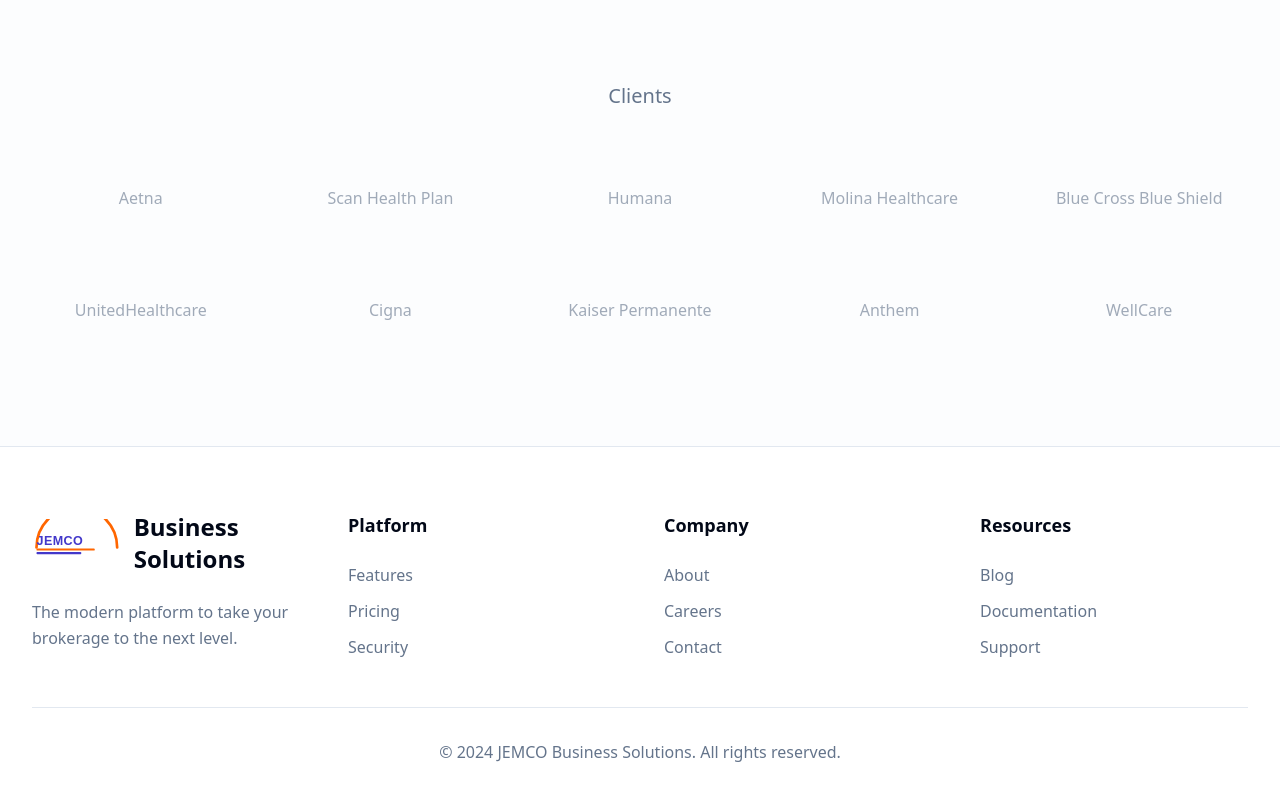
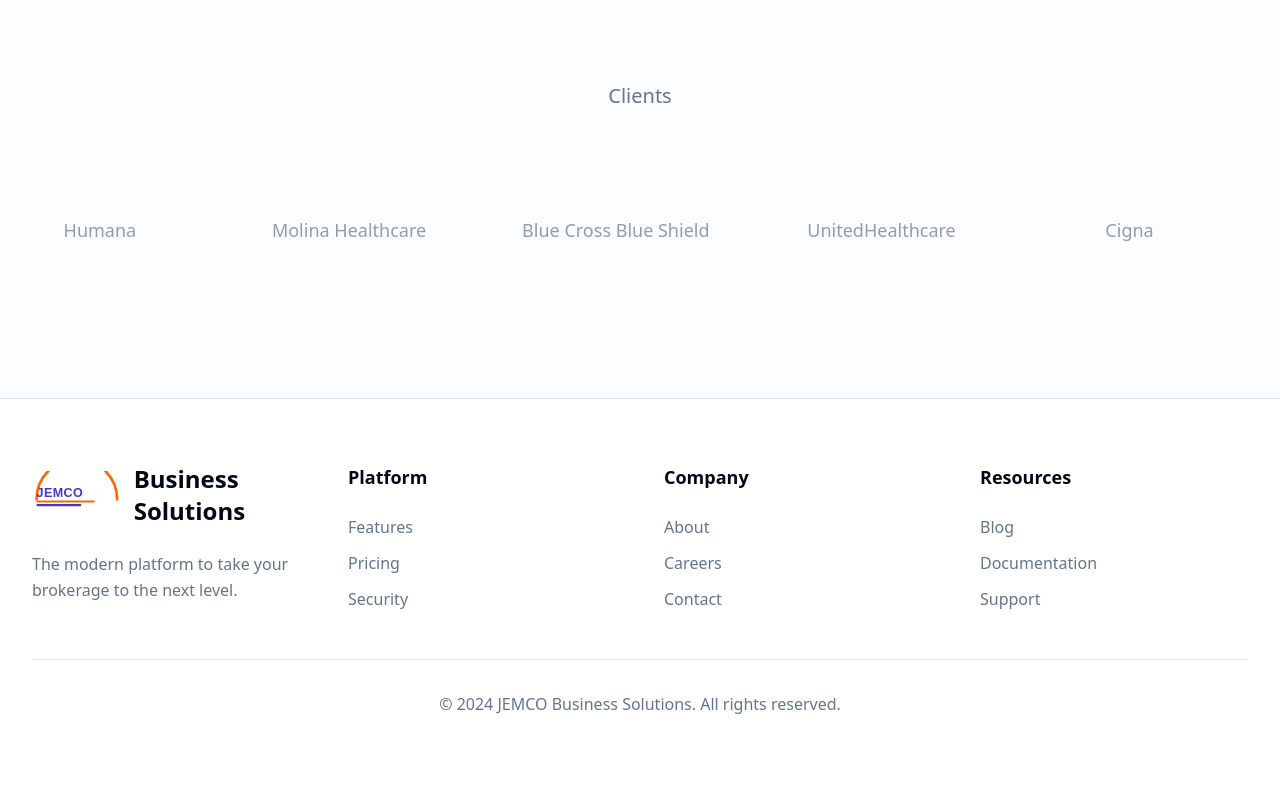
Before and after one commit to miraflorastudio/jemco-business-solutions, a React (Vite) app: page / in a window 1280 px wide. Shown: the part 3171-3971 px from the top of the page. Built offline with nearby package versions, Linux system fonts and the light colour scheme.

Commit message:
Add infinite slider component

```diff
--- a/package.json
+++ b/package.json
@@ -45,6 +45,7 @@
     "cmdk": "^1.1.1",
     "date-fns": "^3.6.0",
     "embla-carousel-react": "^8.6.0",
+    "framer-motion": "^12.23.12",
     "input-otp": "^1.4.2",
     "lucide-react": "^0.462.0",
     "next-themes": "^0.3.0",
@@ -54,6 +55,7 @@
     "react-hook-form": "^7.61.1",
     "react-resizable-panels": "^2.1.9",
     "react-router-dom": "^6.30.1",
+    "react-use-measure": "^2.1.7",
     "recharts": "^2.15.4",
     "sonner": "^1.7.4",
     "tailwind-merge": "^2.6.0",
--- a/src/components/StatsSection.tsx
+++ b/src/components/StatsSection.tsx
@@ -1,3 +1,5 @@
+import { InfiniteSlider } from "@/components/ui/infinite-slider";
+
 const StatsSection = () => {
   const stats = [
     {
@@ -45,15 +47,15 @@ const StatsSection = () => {
 
         <div className="space-y-12">
           <h3 className="text-xl font-medium text-center text-muted-foreground">Clients</h3>
-          <div className="grid grid-cols-2 md:grid-cols-5 gap-8 items-center">
+          <InfiniteSlider gap={48} duration={30} className="py-8">
             {carriers.map((carrier, index) => (
-              <div key={index} className="flex items-center justify-center h-20 p-4">
-                <div className="text-base font-medium text-muted-foreground text-center opacity-60 hover:opacity-100 transition-opacity">
+              <div key={index} className="flex items-center justify-center min-w-[200px] h-20 px-6">
+                <div className="text-lg font-medium text-muted-foreground text-center opacity-70 hover:opacity-100 transition-opacity whitespace-nowrap">
                   {carrier}
                 </div>
               </div>
             ))}
-          </div>
+          </InfiniteSlider>
         </div>
       </div>
     </section>
--- /dev/null
+++ b/src/components/ui/infinite-slider.tsx
@@ -0,0 +1,107 @@
+'use client';
+import { cn } from '@/lib/utils';
+import { useMotionValue, animate, motion } from 'framer-motion';
+import { useState, useEffect } from 'react';
+import useMeasure from 'react-use-measure';
+
+type InfiniteSliderProps = {
+  children: React.ReactNode;
+  gap?: number;
+  duration?: number;
+  durationOnHover?: number;
+  direction?: 'horizontal' | 'vertical';
+  reverse?: boolean;
+  className?: string;
+};
+
+export function InfiniteSlider({
+  children,
+  gap = 16,
+  duration = 25,
+  durationOnHover,
+  direction = 'horizontal',
+  reverse = false,
+  className,
+}: InfiniteSliderProps) {
+  const [currentDuration, setCurrentDuration] = useState(duration);
+  const [ref, { width, height }] = useMeasure();
+  const translation = useMotionValue(0);
+  const [isTransitioning, setIsTransitioning] = useState(false);
+  const [key, setKey] = useState(0);
+
+  useEffect(() => {
+    let controls;
+    const size = direction === 'horizontal' ? width : height;
+    const contentSize = size + gap;
+    const from = reverse ? -contentSize / 2 : 0;
+    const to = reverse ? 0 : -contentSize / 2;
+
+    if (isTransitioning) {
+      controls = animate(translation, [translation.get(), to], {
+        ease: 'linear',
+        duration:
+          currentDuration * Math.abs((translation.get() - to) / contentSize),
+        onComplete: () => {
+          setIsTransitioning(false);
+          setKey((prevKey) => prevKey + 1);
+        },
+      });
+    } else {
+      controls = animate(translation, [from, to], {
+        ease: 'linear',
+        duration: currentDuration,
+        repeat: Infinity,
+        repeatType: 'loop',
+        repeatDelay: 0,
+        onRepeat: () => {
+          translation.set(from);
+        },
+      });
+    }
+
+    return controls?.stop;
+  }, [
+    key,
+    translation,
+    currentDuration,
+    width,
+    height,
+    gap,
+    isTransitioning,
+    direction,
+    reverse,
+  ]);
+
+  const hoverProps = durationOnHover
+    ? {
+        onHoverStart: () => {
+          setIsTransitioning(true);
+          setCurrentDuration(durationOnHover);
+        },
+        onHoverEnd: () => {
+          setIsTransitioning(true);
+          setCurrentDuration(duration);
+        },
+      }
+    : {};
+
+  return (
+    <div className={cn('overflow-hidden', className)}>
+      <motion.div
+        className='flex w-max'
+        style={{
+          ...(direction === 'horizontal'
+            ? { x: translation }
+            : { y: translation }),
+          gap: `${gap}px`,
+          flexDirection: direction === 'horizontal' ? 'row' : 'column',
+        }}
+        ref={ref}
+        {...hoverProps}
+      >
+        {children}
+        {children}
+      </motion.div>
+    </div>
+  );
+}
```
Also changed, not shown: 1 other file (tests, documents, lock files or other folders).
